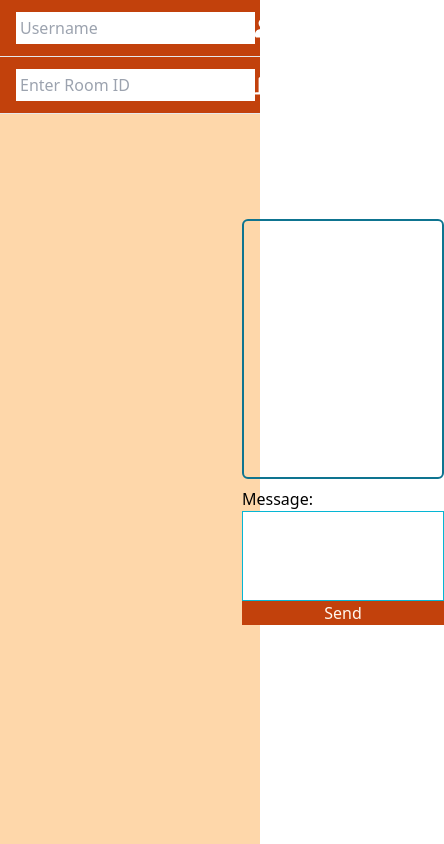
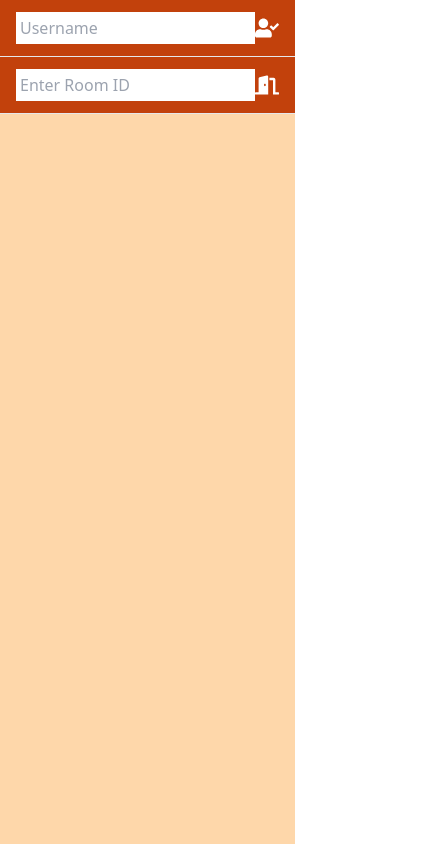
Before and after one commit to koukol-p/chat-app-react, a React (Create React App) app in the folder reactchat-client/: page / in a window 390 px wide. Shown: the whole page, 444 px wide, since content can reach past the window. Built offline with nearby package versions, Linux system fonts and the light colour scheme.

Commit message:
pre-responsive

```diff
--- a/reactchat-client/src/App.jsx
+++ b/reactchat-client/src/App.jsx
@@ -4,7 +4,7 @@ import Messages from "./components/Messages"
 import MessageForm from "./components/MessageForm"
 import { useChatContext } from "./hooks/useChatContext";
 export default function App() {
-  const {socket} = useChatContext()
+  const {socket, room} = useChatContext()
   //find better place to connect
 
 
@@ -17,11 +17,12 @@ export default function App() {
           </div>
           <div className="flex flex-col flex-grow justify-center mx-8">
 
+            {room && (
               <>
                 <Messages />
                 <MessageForm />
               </>
-
+            )}
           </div>
         </>
     </div>
--- a/reactchat-client/src/components/MessageForm.jsx
+++ b/reactchat-client/src/components/MessageForm.jsx
@@ -17,7 +17,7 @@ export default function MessageForm() {
       <label htmlFor="msg" className="flex flex-row justify-between">
         Message:
       </label>
-      <textarea
+      <input
         id="msg"
         value={msg}
         onChange={(e) => setMsg(e.target.value)}
@@ -26,7 +26,7 @@ export default function MessageForm() {
             handleSubmit();
           }
         }}
-        className="border-cyan-500 border resize-none min-h-[90px]"
+        className="border-cyan-500 border resize-none"
         type="text"
       />
       <button className="w-full bg-orange-700 text-orange-50 " type="submit">
--- a/reactchat-client/src/components/Messages.jsx
+++ b/reactchat-client/src/components/Messages.jsx
@@ -6,7 +6,7 @@ export default function Messages() {
   const { messages } = useChatContext();
   console.log("MESSAGES PROPS", messages);
   return (
-    <div className="overflow-scroll flex py-1 px-2 flex-col rounded-md min-h-[260px] max-h-[260px] border-2 border-cyan-700">
+    <div className="overflow-scroll flex py-1 px-2 flex-col min-h-[260px] max-h-[260px] border-2 border-orange-700">
       {messages.map((m) => (
         <Message message={m} />
       ))}
```
